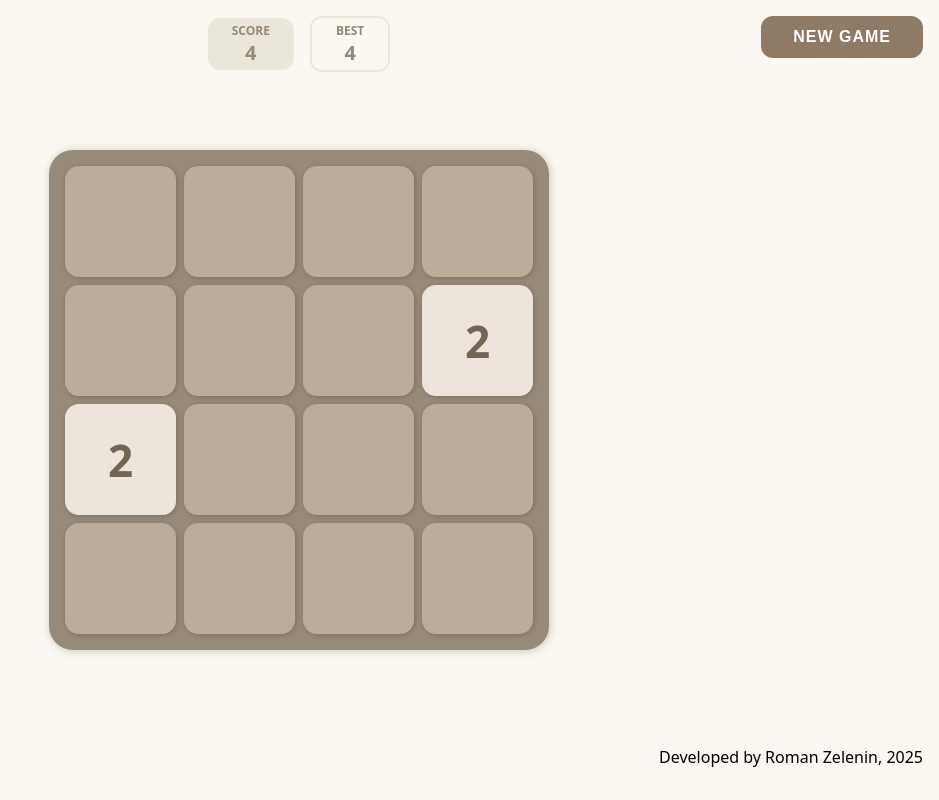
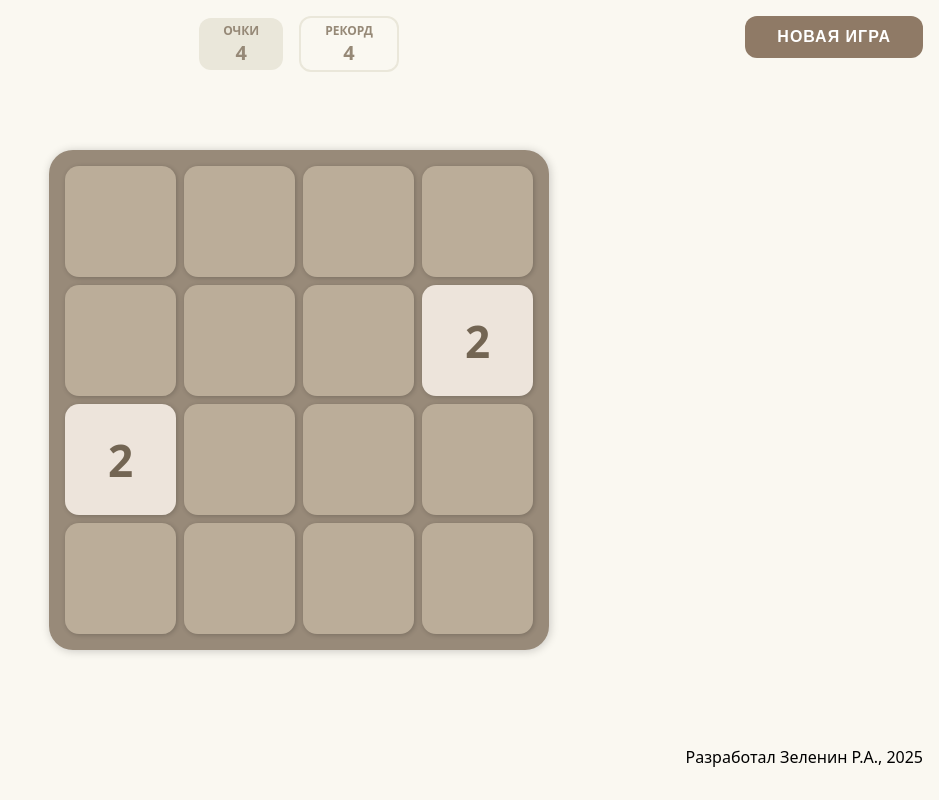
Before and after one commit to RomanZelenin/2048-game, a Vue app: page / in a window 1280 px wide. Shown: the whole page, without its empty margins (341-1280 px from the left). Built offline with nearby package versions, Linux system fonts and the light colour scheme.

Commit message:
Translate to russian

```diff
--- a/src/App.vue
+++ b/src/App.vue
@@ -55,19 +55,19 @@ startNewGame()
 
 <template>
   <div id="header">
-    <button id="new-game" @click="startNewGame">New Game</button>
+    <button id="new-game" @click="startNewGame">Новая игра</button>
     <div id="score">
-      Score
+      Очки
       <span>{{ score }}</span>
     </div>
     <div id="best">
-      Best
+      Рекорд
       <span>{{ best }}</span>
     </div>
   </div>
   <GameField v-model="gameField" />
   <div id="footer">
-    <p>Developed by Roman Zelenin, 2025</p>
+    <p>Разработал Зеленин Р.А., 2025</p>
   </div>
 </template>
 
@@ -129,13 +129,13 @@ startNewGame()
   color: white;
   border: none;
   border-radius: 12px;
-  padding: 12px 32px;  /* Increased padding */
-  font-size: 16px;     /* Increased font size */
+  padding: 12px 32px;
+  font-size: 16px;
   font-weight: bold;
   cursor: pointer;
   transition: all 0.2s;
-  text-transform: uppercase;  /* Added text transform */
-  letter-spacing: 1px;       /* Added letter spacing */
+  text-transform: uppercase;
+  letter-spacing: 1px;
   position:absolute;
   right:16px;
   top:16px;
@@ -143,7 +143,7 @@ startNewGame()
 
 #new-game:hover {
   filter: brightness(1.1);
-  transform: scale(1.05);    /* Added scale on hover */
+  transform: scale(1.05);
 }
 
 #new-game:active {
--- a/src/components/GameField.vue
+++ b/src/components/GameField.vue
@@ -38,35 +38,33 @@ function getRandomIntInclusive(min: number, max: number) {
 }
 
 function checkGameCompletion() {
-  // Check if 2048 is reached
+
   if (gameField.value.some(row => row.some(cell => cell === 2048))) {
-    dialogMessage.value = "Congratulations! You've reached 2048! 🎉";
+    dialogMessage.value = "Поздравляем! Вы набрали 2048! 🎉";
     dialogVisible.value = true;
     return;
   }
 
-  // Check if any moves are possible
   const hasEmptyCell = gameField.value.some(row => row.some(cell => cell === 0));
   if (!hasEmptyCell) {
-    // Check horizontal moves
+
     for (let i = 0; i < gameField.value.length; i++) {
       for (let j = 0; j < gameField.value.length - 1; j++) {
         if (gameField.value[i][j] === gameField.value[i][j + 1]) {
-          return; // Move possible
+          return;
         }
       }
     }
 
-    // Check vertical moves
     for (let i = 0; i < gameField.value.length - 1; i++) {
       for (let j = 0; j < gameField.value.length; j++) {
         if (gameField.value[i][j] === gameField.value[i + 1][j]) {
-          return; // Move possible
+          return;
         }
       }
     }
 
-    dialogMessage.value = "Game Over! No more moves possible. 😢";
+    dialogMessage.value = "Конец игры! У вас не осталось ходов. 😢";
     dialogVisible.value = true;
   }
 }
@@ -200,7 +198,7 @@ document.onkeydown = function (it) {
   <dialog :open="dialogVisible" @click="dialogVisible = false">
     <div class="dialog-content">
       <p>{{ dialogMessage }}</p>
-      <button @click="dialogVisible = false">Close</button>
+      <button @click="dialogVisible = false">Закрыть</button>
     </div>
   </dialog>
 </template>
```
